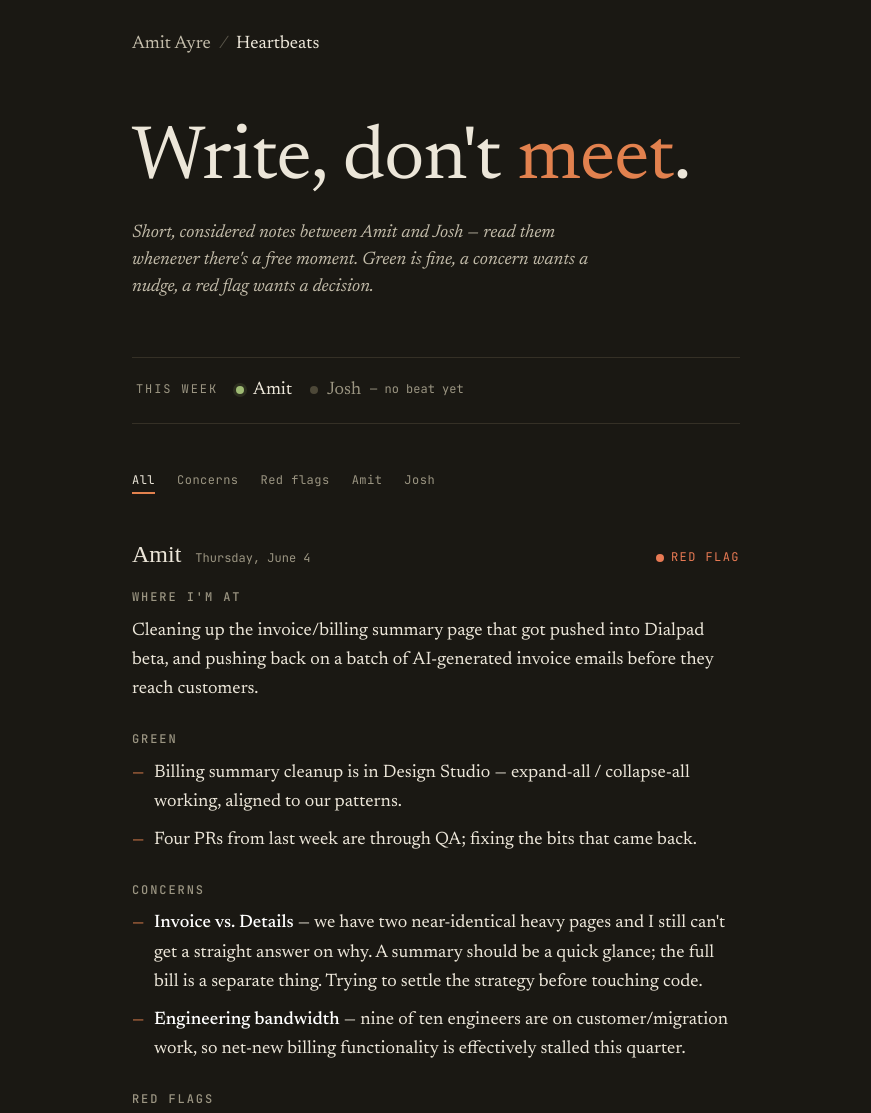
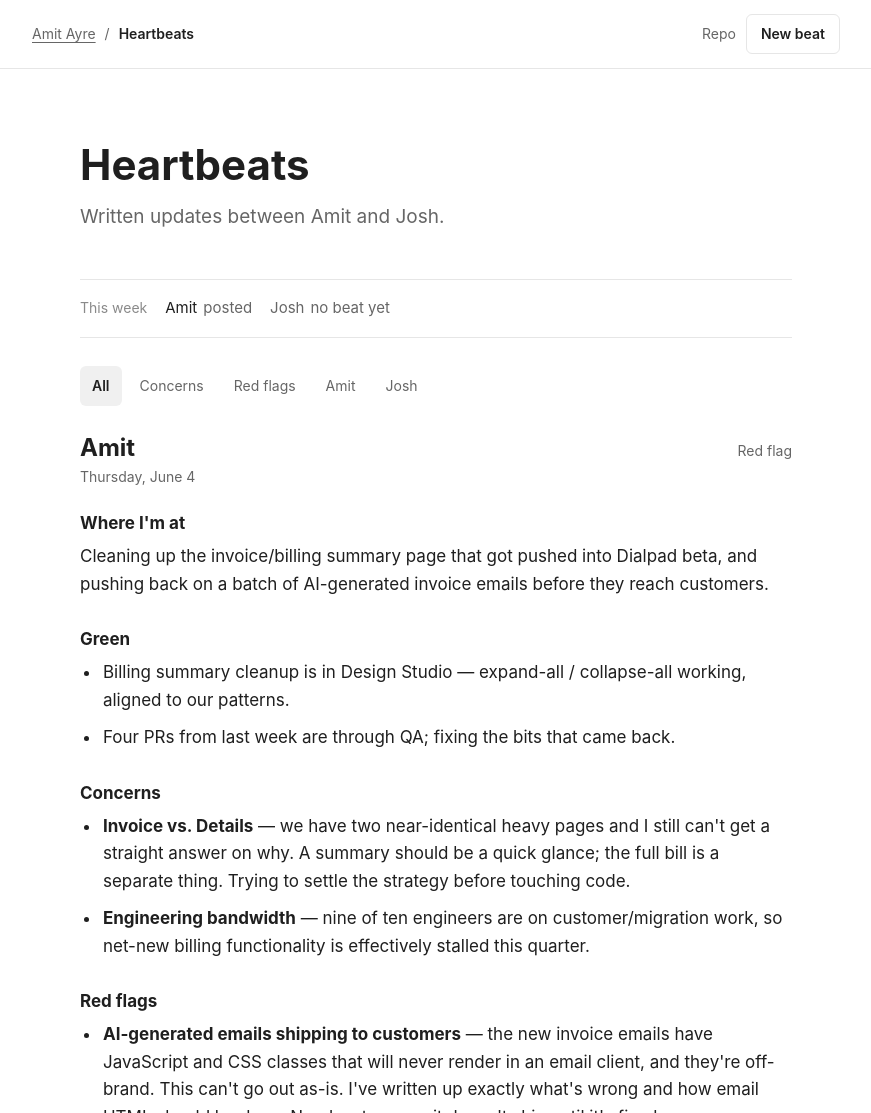
Before and after one commit to amitdialpad/heartbeats, a website: page index.html in a window 1280 px wide. Shown: the top 1113 px of the page, without its empty margins (204-1075 px from the left). Drawn offline with Linux system fonts and the light colour scheme; a web font is replaced by a local one.

Commit message:
heartbeats: distill reading interface

```diff
--- a/index.html
+++ b/index.html
@@ -3,154 +3,408 @@
 <head>
 <meta charset="utf-8" />
 <meta name="viewport" content="width=device-width, initial-scale=1.0" />
-<title>Heartbeats — House of Ayre</title>
-<link rel="preconnect" href="https://fonts.googleapis.com" />
-<link rel="preconnect" href="https://fonts.gstatic.com" crossorigin />
-<link href="https://fonts.googleapis.com/css2?family=Gloock&family=Newsreader:ital,opsz,wght@0,6..72,400;0,6..72,500;1,6..72,400;1,6..72,500&family=JetBrains+Mono:wght@400;500&display=swap" rel="stylesheet" />
+<title>Heartbeats</title>
 <style>
   :root {
-    --bg: #1a1813;            /* warm-dark, tinted (not pure black/gray) */
-    --bg-raise: #221f18;
-    --ink: #ece6d9;
-    --ink-dim: #c2bba9;
-    --ink-faint: #9b9582;     /* meets AA on --bg */
-    --rule: #34302651;
-    --rule-solid: #353026;
-    --accent: #e2814e;        /* ember */
-    --green: #9fbb74;
-    --amber: #e6ae57;
-    --red: #e87a54;
-    --t-meta: 12px;
-    --t-body: 18px;
-    --t-name: 24px;           /* 1.33x body */
-    --t-display: clamp(52px, 11vw, 76px);
-    --max: 660px;
-  }
-  * { box-sizing: border-box; }
-  html { -webkit-text-size-adjust: 100%; }
-  body {
-    margin: 0; background: var(--bg); color: var(--ink);
-    font-family: "Newsreader", Georgia, serif;
-    font-size: var(--t-body); line-height: 1.62;
-    -webkit-font-smoothing: antialiased; text-rendering: optimizeLegibility;
-  }
-  ::selection { background: var(--accent); color: var(--bg); }
-  a { color: var(--accent); text-decoration: none; }
-  a:hover { text-decoration: underline; text-underline-offset: 3px; }
-  :focus-visible { outline: 2px solid var(--accent); outline-offset: 3px; border-radius: 3px; }
-  .wrap { max-width: var(--max); margin: 0 auto; padding: 30px 26px 130px; }
-
-  /* nav (a real breadcrumb link, not a tracked-caps eyebrow) */
-  nav.top {
-    display: flex; align-items: center; gap: 9px;
-    font-family: "Newsreader", serif; font-size: 18px; font-style: italic;
-    color: var(--ink-faint); margin-bottom: 64px;
-  }
-  nav.top a { color: var(--ink-dim); font-style: normal; }
-  nav.top .sep { opacity: .5; }
-  nav.top .here { color: var(--ink); font-style: normal; }
-
-  /* masthead */
-  h1 {
-    font-family: "Gloock", "Newsreader", serif; font-weight: 400;
-    font-size: var(--t-display); line-height: .98; margin: 0;
-    letter-spacing: -.01em;
-  }
-  h1 em { color: var(--accent); font-style: normal; }
-  .lede {
-    margin: 22px 0 0; max-width: 46ch; color: var(--ink-dim);
-    font-size: 18px; font-style: italic; line-height: 1.5;
+    --page: #fff;
+    --ink: #1f1f1f;
+    --muted: #666;
+    --quiet: #8a8a8a;
+    --line: #e6e6e6;
+    --soft: #f7f7f7;
+    --soft-hover: #f0f0f0;
+    --focus: #111;
+    --max: 760px;
+    --measure: 66ch;
   }
 
-  /* roster — one quiet raised surface, nothing nested inside it */
-  .roster {
-    display: flex; flex-wrap: wrap; align-items: center; gap: 18px;
-    margin: 56px 0 44px; padding: 18px 4px;
-    border-top: 1px solid var(--rule-solid); border-bottom: 1px solid var(--rule-solid);
+  * {
+    box-sizing: border-box;
   }
-  .roster .lbl {
-    font-family: "JetBrains Mono", monospace; font-size: 12px; letter-spacing: .16em; text-transform: uppercase; color: var(--ink-faint);
+
+  html {
+    -webkit-text-size-adjust: 100%;
   }
-  .person { display: inline-flex; align-items: center; gap: 9px; font-size: 18px; }
-  .person .dot { width: 8px; height: 8px; border-radius: 50%; background: #4d4838; }
-  .person.in .dot { background: var(--green); box-shadow: 0 0 0 3px #9fbb7422; }
-  .person.out { color: var(--ink-faint); }
-  .person .miss { font-family: "JetBrains Mono", monospace; font-size: 12px; }
 
-  /* filters */
-  .filters { display: flex; flex-wrap: wrap; gap: 22px; margin-bottom: 8px; }
+  body {
+    margin: 0;
+    background: var(--page);
+    color: var(--ink);
+    font-family: -apple-system, BlinkMacSystemFont, "Segoe UI", system-ui, sans-serif;
+    font-size: 17px;
+    line-height: 1.62;
+    -webkit-font-smoothing: antialiased;
+    text-rendering: optimizeLegibility;
+  }
+
+  a {
+    color: inherit;
+    text-decoration-thickness: 1px;
+    text-underline-offset: 3px;
+  }
+
+  button,
+  a {
+    -webkit-tap-highlight-color: transparent;
+  }
+
+  :focus-visible {
+    outline: 2px solid var(--focus);
+    outline-offset: 3px;
+  }
+
+  .shell {
+    min-height: 100vh;
+  }
+
+  .topbar {
+    border-bottom: 1px solid var(--line);
+  }
+
+  .topbar-inner {
+    display: flex;
+    align-items: center;
+    justify-content: space-between;
+    gap: 20px;
+    max-width: calc(var(--max) + 96px);
+    margin: 0 auto;
+    padding: 14px 24px;
+  }
+
+  .crumb {
+    display: flex;
+    align-items: center;
+    gap: 9px;
+    min-width: 0;
+    color: var(--muted);
+    font-size: 14px;
+    line-height: 1.3;
+  }
+
+  .crumb a,
+  .crumb span {
+    white-space: nowrap;
+  }
+
+  .crumb .current {
+    color: var(--ink);
+    font-weight: 600;
+  }
+
+  .actions {
+    display: flex;
+    align-items: center;
+    gap: 10px;
+    flex: none;
+  }
+
+  .text-link,
+  .action-link {
+    min-height: 40px;
+    display: inline-flex;
+    align-items: center;
+    justify-content: center;
+    font-size: 14px;
+    line-height: 1;
+    text-decoration: none;
+  }
+
+  .text-link {
+    color: var(--muted);
+  }
+
+  .text-link:hover {
+    color: var(--ink);
+  }
+
+  .action-link {
+    border: 1px solid var(--line);
+    border-radius: 6px;
+    padding: 0 14px;
+    font-weight: 600;
+  }
+
+  .action-link:hover {
+    background: var(--soft);
+  }
+
+  .page {
+    max-width: var(--max);
+    margin: 0 auto;
+    padding: 72px 24px 96px;
+  }
+
+  header {
+    margin-bottom: 48px;
+  }
+
+  h1 {
+    margin: 0;
+    color: var(--ink);
+    font-size: 42px;
+    font-weight: 650;
+    letter-spacing: 0;
+    line-height: 1.12;
+    text-wrap: balance;
+  }
+
+  .lede {
+    max-width: var(--measure);
+    margin: 14px 0 0;
+    color: var(--muted);
+    font-size: 19px;
+    line-height: 1.55;
+    text-wrap: pretty;
+  }
+
+  .week {
+    display: flex;
+    flex-wrap: wrap;
+    align-items: baseline;
+    gap: 12px 18px;
+    margin: 0 0 28px;
+    padding: 16px 0;
+    border-top: 1px solid var(--line);
+    border-bottom: 1px solid var(--line);
+  }
+
+  .week-label {
+    color: var(--quiet);
+    font-size: 14px;
+  }
+
+  .person {
+    display: inline-flex;
+    align-items: baseline;
+    gap: 6px;
+    color: var(--ink);
+    font-size: 15px;
+  }
+
+  .person .state {
+    color: var(--muted);
+  }
+
+  .person.out {
+    color: var(--muted);
+  }
+
+  .filters {
+    display: flex;
+    flex-wrap: wrap;
+    gap: 6px;
+    margin: 0 0 28px;
+  }
+
   .filter {
-    font-family: "JetBrains Mono", monospace; font-size: 12px; letter-spacing: .04em;
-    background: none; border: none; padding: 4px 0; cursor: pointer; color: var(--ink-faint);
-    border-bottom: 2px solid transparent; transition: color .15s ease, border-color .15s ease;
+    min-height: 40px;
+    border: 0;
+    border-radius: 6px;
+    background: transparent;
+    color: var(--muted);
+    cursor: pointer;
+    font: inherit;
+    font-size: 14px;
+    line-height: 1;
+    padding: 0 12px;
   }
-  .filter:hover { color: var(--ink-dim); }
-  .filter.active { color: var(--ink); border-bottom-color: var(--accent); }
 
-  /* feed — separated by rules + space, not boxed cards */
-  .beat { padding: 40px 0 6px; border-top: 1px solid var(--rule); animation: rise .55s cubic-bezier(.22,.61,.36,1) both; }
-  .beat:first-of-type { border-top: none; }
-  @keyframes rise { from { opacity: 0; transform: translateY(12px); } to { opacity: 1; transform: none; } }
+  .filter:hover {
+    background: var(--soft);
+    color: var(--ink);
+  }
 
-  .beat-head { display: flex; align-items: baseline; gap: 14px; margin-bottom: 20px; }
-  .author { font-family: "Gloock", serif; font-weight: 400; font-size: var(--t-name); line-height: 1; }
-  .when { font-family: "JetBrains Mono", monospace; font-size: var(--t-meta); color: var(--ink-faint); }
+  .filter.active {
+    background: var(--soft-hover);
+    color: var(--ink);
+    font-weight: 600;
+  }
+
+  .beat {
+    padding: 38px 0 44px;
+    border-top: 1px solid var(--line);
+  }
+
+  .beat:first-child {
+    border-top: 0;
+    padding-top: 0;
+  }
+
+  .beat-head {
+    display: flex;
+    align-items: baseline;
+    justify-content: space-between;
+    gap: 18px;
+    margin-bottom: 26px;
+  }
+
+  .beat-title {
+    min-width: 0;
+  }
+
+  .author {
+    display: block;
+    color: var(--ink);
+    font-size: 24px;
+    font-weight: 650;
+    line-height: 1.2;
+  }
+
+  .when {
+    display: block;
+    margin-top: 4px;
+    color: var(--muted);
+    font-size: 14px;
+    line-height: 1.4;
+  }
+
   .status {
-    margin-left: auto; display: inline-flex; align-items: center; gap: 7px;
-    font-family: "JetBrains Mono", monospace; font-size: 12px; letter-spacing: .12em; text-transform: uppercase;
+    flex: none;
+    color: var(--muted);
+    font-size: 14px;
+    line-height: 1.4;
+    white-space: nowrap;
   }
-  .status .sdot { width: 8px; height: 8px; border-radius: 50%; }
-  .status.green { color: var(--green); }   .status.green .sdot { background: var(--green); }
-  .status.concern { color: var(--amber); } .status.concern .sdot { background: var(--amber); }
-  .status.red { color: var(--red); }       .status.red .sdot { background: var(--red); }
+
+  .beat-body {
+    max-width: var(--measure);
+  }
 
   .beat-body h3 {
-    font-family: "JetBrains Mono", monospace; font-weight: 500;
-    font-size: 12px; letter-spacing: .16em; text-transform: uppercase;
-    color: var(--ink-faint); margin: 26px 0 9px;
+    margin: 30px 0 8px;
+    color: var(--ink);
+    font-size: 17px;
+    font-weight: 650;
+    line-height: 1.35;
+    text-wrap: balance;
   }
-  .beat-body h3:first-child { margin-top: 0; }
-  .beat-body p { margin: 0 0 12px; color: var(--ink); }
-  .beat-body ul { margin: 0 0 14px; padding-left: 0; list-style: none; }
-  .beat-body li { position: relative; padding-left: 22px; margin-bottom: 9px; }
-  .beat-body li::before { content: "—"; position: absolute; left: 0; color: var(--accent); }
-  .beat-body strong { font-weight: 500; color: #fff; }
-  .beat-body code { font-family: "JetBrains Mono", monospace; font-size: .8em; background: var(--bg-raise); padding: 2px 6px; border-radius: 4px; color: var(--ink-dim); }
 
-  .empty { color: var(--ink-faint); font-style: italic; padding: 56px 0; font-size: 18px; }
-  footer { margin-top: 72px; padding-top: 22px; border-top: 1px solid var(--rule); font-family: "JetBrains Mono", monospace; font-size: 12px; color: var(--ink-faint); line-height: 1.9; }
-  footer b { color: var(--ink-dim); font-weight: 500; }
+  .beat-body h3:first-child {
+    margin-top: 0;
+  }
 
-  @media (max-width: 520px) {
-    .wrap { padding: 24px 18px 96px; }
-    nav.top { margin-bottom: 44px; }
-    .lede { font-size: 18px; }
-    .status { margin-left: 0; }
-    .beat-head { flex-wrap: wrap; gap: 8px 14px; }
+  .beat-body p {
+    margin: 0 0 14px;
+    text-wrap: pretty;
+  }
+
+  .beat-body ul {
+    margin: 0 0 18px;
+    padding-left: 1.25em;
+  }
+
+  .beat-body li {
+    margin: 0 0 10px;
+    padding-left: .1em;
+    text-wrap: pretty;
+  }
+
+  .beat-body strong {
+    color: var(--ink);
+    font-weight: 650;
+  }
+
+  .beat-body code,
+  code {
+    border-radius: 4px;
+    background: var(--soft);
+    color: var(--ink);
+    font-family: "SFMono-Regular", Consolas, "Liberation Mono", monospace;
+    font-size: .86em;
+    padding: 2px 5px;
+  }
+
+  .empty {
+    max-width: var(--measure);
+    margin: 0;
+    padding: 36px 0;
+    color: var(--muted);
+    font-size: 17px;
+  }
+
+  footer {
+    max-width: var(--measure);
+    margin-top: 54px;
+    padding-top: 18px;
+    border-top: 1px solid var(--line);
+    color: var(--quiet);
+    font-size: 13px;
+    line-height: 1.55;
+  }
+
+  @media (max-width: 640px) {
+    .topbar-inner {
+      align-items: flex-start;
+      padding: 12px 18px;
+    }
+
+    .actions {
+      gap: 4px;
+    }
+
+    .text-link {
+      display: none;
+    }
+
+    .action-link {
+      min-height: 38px;
+      padding: 0 12px;
+    }
+
+    .page {
+      padding: 48px 18px 72px;
+    }
+
+    h1 {
+      font-size: 34px;
+    }
+
+    .lede {
+      font-size: 18px;
+    }
+
+    .beat-head {
+      display: block;
+    }
+
+    .status {
+      display: block;
+      margin-top: 8px;
+      white-space: normal;
+    }
   }
 </style>
 </head>
 <body>
-  <div class="wrap">
-    <nav class="top">
+  <div class="shell">
+    <nav class="topbar" aria-label="Primary">
+      <div class="topbar-inner">
+        <div class="crumb">
           <a href="https://amitdialpad.github.io/house-of-air/">Amit Ayre</a>
-      <span class="sep">/</span>
-      <span class="here">Heartbeats</span>
+          <span aria-hidden="true">/</span>
+          <span class="current">Heartbeats</span>
+        </div>
+        <div class="actions">
+          <a class="text-link" href="https://github.com/amitdialpad/heartbeats">Repo</a>
+          <a class="action-link" href="https://github.com/amitdialpad/heartbeats/issues/new/choose">New beat</a>
+        </div>
+      </div>
     </nav>
 
+    <main class="page">
       <header>
-      <h1>Write, don't <em>meet</em>.</h1>
-      <p class="lede">Short, considered notes between Amit and Josh — read them whenever there's a free moment. Green is fine, a concern wants a nudge, a red flag wants a decision.</p>
+        <h1>Heartbeats</h1>
+        <p class="lede">Written updates between Amit and Josh.</p>
       </header>
 
-    <div class="roster" id="roster"></div>
-    <div class="filters" id="filters"></div>
-    <main id="feed"></main>
+      <section class="week" id="roster" aria-label="This week"></section>
+      <div class="filters" id="filters" aria-label="Filter beats"></div>
+      <section id="feed" aria-label="Beats"></section>
 
       <footer>
-      To post: type <b>beat</b> in your terminal, or open a "New beat" issue.<br/>
         <span id="gen"></span>
       </footer>
+    </main>
   </div>
 
 <script>
@@ -164,50 +418,90 @@ let DATA = { entries: [] };
 let filter = "all";
 
 function startOfWeek() {
-  const n = new Date(); const day = (n.getDay() + 6) % 7;
-  n.setHours(0,0,0,0); n.setDate(n.getDate() - day); return n;
+  const n = new Date();
+  const day = (n.getDay() + 6) % 7;
+  n.setHours(0, 0, 0, 0);
+  n.setDate(n.getDate() - day);
+  return n;
 }
+
 function renderRoster() {
   const people = ["amit", "josh"];
   const since = startOfWeek();
-  const posted = new Set(DATA.entries.filter(e => new Date(e.date + "T00:00:00") >= since).map(e => e.author));
+  const posted = new Set(DATA.entries
+    .filter(e => new Date(e.date + "T00:00:00") >= since)
+    .map(e => e.author));
+
   document.getElementById("roster").innerHTML =
-    '<span class="lbl">this week</span>' + people.map(p => {
+    '<span class="week-label">This week</span>' + people.map(p => {
       const on = posted.has(p);
-      return `<span class="person ${on ? "in" : "out"}"><span class="dot"></span>${cap(p)}${on ? "" : ' <span class="miss">— no beat yet</span>'}</span>`;
+      return `<span class="person ${on ? "in" : "out"}">${cap(p)} <span class="state">${on ? "posted" : "no beat yet"}</span></span>`;
     }).join("");
 }
+
 function renderFilters() {
-  const defs = [["all","All"],["concern","Concerns"],["red","Red flags"],["amit","Amit"],["josh","Josh"]];
+  const defs = [["all", "All"], ["concern", "Concerns"], ["red", "Red flags"], ["amit", "Amit"], ["josh", "Josh"]];
   const el = document.getElementById("filters");
-  el.innerHTML = defs.map(([k,l]) => `<button class="filter ${filter===k?"active":""}" data-k="${k}">${l}</button>`).join("");
-  el.querySelectorAll(".filter").forEach(b => b.onclick = () => { filter = b.dataset.k; renderFilters(); renderFeed(); });
+  el.innerHTML = defs
+    .map(([k, l]) => `<button class="filter ${filter === k ? "active" : ""}" data-k="${k}" type="button">${l}</button>`)
+    .join("");
+  el.querySelectorAll(".filter").forEach(b => {
+    b.addEventListener("click", () => {
+      filter = b.dataset.k;
+      renderFilters();
+      renderFeed();
+    });
+  });
 }
+
 function match(e) {
   if (filter === "all") return true;
   if (filter === "concern") return e.hasConcerns || e.status === "concern";
   if (filter === "red") return e.hasRedFlags || e.status === "red";
   return e.author === filter;
 }
-function statusLabel(s){ return s === "red" ? "red flag" : s; }
+
+function statusLabel(s) {
+  if (s === "red") return "Red flag";
+  if (s === "concern") return "Concern";
+  return "Fine";
+}
+
 function renderFeed() {
   const feed = document.getElementById("feed");
   const list = DATA.entries.filter(match);
-  if (!list.length) { feed.innerHTML = '<p class="empty">Nothing here yet — the first beat will show up the moment it\u2019s posted.</p>'; return; }
-  feed.innerHTML = list.map((e,i) => `
-    <article class="beat" style="animation-delay:${Math.min(i*70,420)}ms">
+  if (!list.length) {
+    feed.innerHTML = '<p class="empty">Nothing here yet. The first beat appears after it is posted.</p>';
+    return;
+  }
+
+  feed.innerHTML = list.map(e => `
+    <article class="beat">
       <div class="beat-head">
+        <div class="beat-title">
           <span class="author">${cap(e.author)}</span>
           <span class="when">${fmtDate(e.date)}</span>
-        <span class="status ${e.status}"><span class="sdot"></span>${statusLabel(e.status)}</span>
+        </div>
+        <span class="status">${statusLabel(e.status)}</span>
       </div>
       <div class="beat-body">${e.html}</div>
     </article>`).join("");
 }
+
 fetch("./data/index.json", { cache: "no-store" })
   .then(r => r.json())
-  .then(d => { DATA = d; document.getElementById("gen").textContent = d.generated ? "updated " + new Date(d.generated).toLocaleString() : ""; renderRoster(); renderFilters(); renderFeed(); })
-  .catch(() => { document.getElementById("feed").innerHTML = '<p class="empty">Couldn\u2019t load beats. Run <code>npm run build</code> first.</p>'; });
+  .then(d => {
+    DATA = d;
+    document.getElementById("gen").textContent = d.generated
+      ? "Updated " + new Date(d.generated).toLocaleString()
+      : "";
+    renderRoster();
+    renderFilters();
+    renderFeed();
+  })
+  .catch(() => {
+    document.getElementById("feed").innerHTML = '<p class="empty">Could not load beats. Run <code>npm run build</code> first.</p>';
+  });
 </script>
 </body>
 </html>
```
Lines whose indentation alone changed are shown as unchanged.
